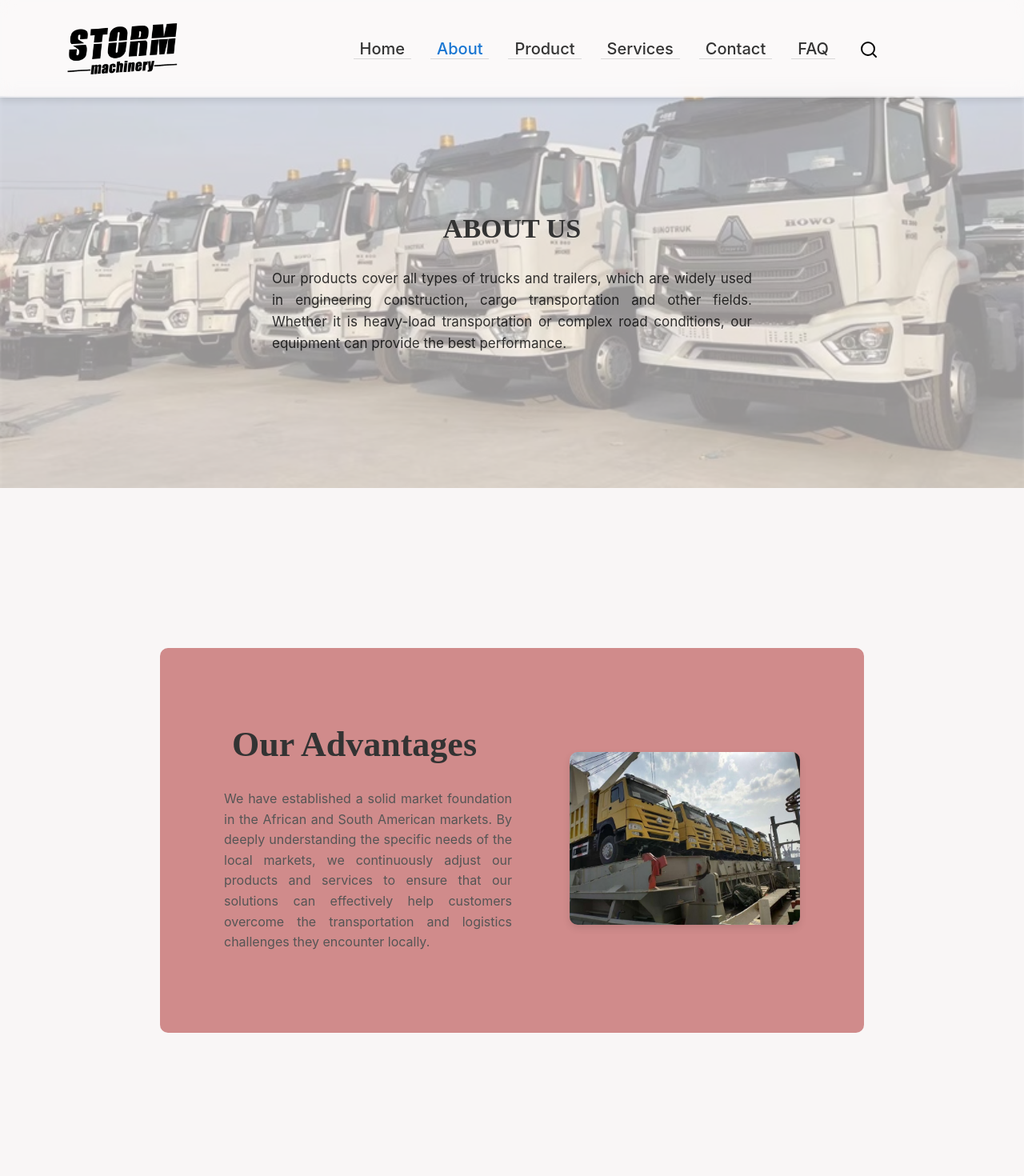
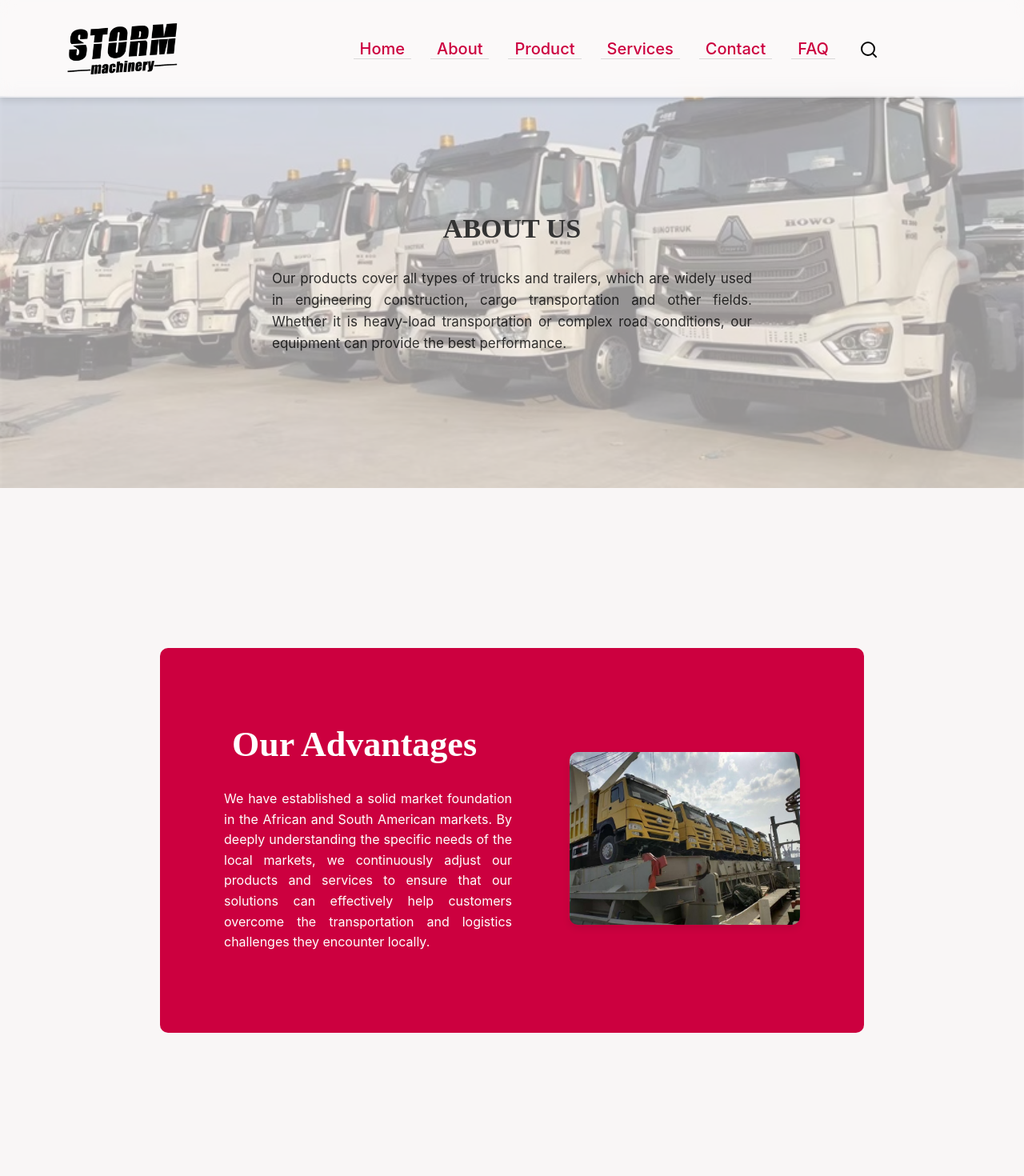
Before and after one commit to SAMIULLAH2105/Clone, a React (Vite) app in the folder Frontend/: page /about in a window 1280 px wide. Shown: the top 1470 px of the page at 80% size. Built offline with nearby package versions, Linux system fonts and the light colour scheme.

Commit message:
added theme functionality with primary & secondary colors and applied it to various components

```diff
--- a/Frontend/src/App.jsx
+++ b/Frontend/src/App.jsx
@@ -4,7 +4,7 @@ import Footer from './components/Footer';
 import { Outlet } from 'react-router-dom';
 import { products } from './components/ProductData'; // Import the product data
 import WhatsappButton from './components/WhatsappButton';
-
+import ThemeProvider  from './components/Theme';
 
 function App() {
   const [filteredProducts, setFilteredProducts] = useState(products); // Initially, all products
@@ -15,12 +15,14 @@ function App() {
   };
 
   return (
+    <ThemeProvider>
     <div className="App">
       <Navbar onSearch={handleSearch} /> {/* Pass the search handler to Navbar */}
       <Outlet context={{ filteredProducts, handleSearch }} /> {/* Provide context to child routes */}
       <WhatsappButton />
       <Footer />
     </div>
+    </ThemeProvider>
   );
 }
 
--- a/Frontend/src/components/AdvantagesSection.jsx
+++ b/Frontend/src/components/AdvantagesSection.jsx
@@ -1,12 +1,14 @@
 import React from 'react';
 import styles from '../styles/AdvantagesSection.module.css';
+import { useTheme } from "./Theme";
 
 const AdvantagesSection = () => {
+  const { theme } = useTheme();
   return (
-    <div className={styles.container}>
+    <div className={styles.container} style={{ backgroundColor: theme.primaryColor }}>
       <div className={styles.textContainer}>
-        <h2 className={styles.heading}>Our Advantages</h2>
-        <p className={styles.description}>
+        <h2 className={styles.heading} style={{ color: theme.secondaryColor }}>Our Advantages</h2>
+        <p className={styles.description} style={{ color: theme.secondaryColor }}>
           We have established a solid market foundation in the African and South American markets. By deeply understanding the specific needs of the local markets, we continuously adjust our products and services to ensure that our solutions can effectively help customers overcome the transportation and logistics challenges they encounter locally.
         </p>
       </div>
--- a/Frontend/src/components/ContactForm.jsx
+++ b/Frontend/src/components/ContactForm.jsx
@@ -1,7 +1,9 @@
 import React, { useState } from "react";
 import styles from "../styles/ContactForm.module.css";
+import { useTheme } from "../components/Theme";
 
 function ContactForm({heading}) {
+  const { theme } = useTheme();  // Destructure theme from the useTheme hook
   const [formData, setFormData] = useState({
     name: "",
     email: "",
@@ -42,8 +44,8 @@ function ContactForm({heading}) {
 
   return (
     <>
-    <h2 className={styles.mainHead}>{heading}</h2>
-    <form onSubmit={handleSubmit} className={styles.inquiry}>
+    <h2 className={styles.mainHead} >{heading}</h2>
+    <form onSubmit={handleSubmit} className={styles.inquiry} style={{ backgroundColor: theme.primaryColor }}>
 
       <label htmlFor="name">Your Name *</label>
       <input
@@ -53,6 +55,7 @@ function ContactForm({heading}) {
         value={formData.name}
         onChange={handleChange}
         required
+        style={{ backgroundColor: theme.primaryColor }}
       />
       <label htmlFor="email">Email*</label>
       <input
@@ -61,6 +64,7 @@ function ContactForm({heading}) {
         value={formData.email}
         onChange={handleChange}
         required
+        style={{ backgroundColor: theme.primaryColor }}
       />
       <label htmlFor="whatsappNumber">WhatsApp number *</label>
       <input
@@ -70,6 +74,7 @@ function ContactForm({heading}) {
         value={formData.whatsappNumber}
         onChange={handleChange}
         required
+        style={{ backgroundColor: theme.primaryColor }}
       />
 
       <label htmlFor="message">Message *</label>
@@ -81,6 +86,7 @@ function ContactForm({heading}) {
         value={formData.message}
         onChange={handleChange}
         required
+        style={{ backgroundColor: theme.primaryColor }}
       />
 
       <button type="submit">Send Message</button>
--- a/Frontend/src/components/Description.jsx
+++ b/Frontend/src/components/Description.jsx
@@ -1,8 +1,15 @@
 import React from 'react';
 import styles from '../styles/Description.module.css';
 import { FaArrowDown } from "react-icons/fa";
+import { useNavigate } from "react-router-dom";
+import { useTheme } from "../components/Theme";
 
 const Description = ({ heading, subheading, description, buttonText }) => {
+  const { theme } = useTheme();  // Destructure theme from the useTheme hook
+  const navigate = useNavigate();
+  const handleClick = () => {
+    navigate('/contact');
+  };
   return (
     <div className={styles.container}>
       <div className={styles.content}>
@@ -12,7 +19,7 @@ const Description = ({ heading, subheading, description, buttonText }) => {
 
 
         {buttonText && (
-          <button  className={styles.contactButton}><FaArrowDown />{buttonText}</button>
+          <button  className={styles.contactButton} onClick={handleClick} style={{ backgroundColor: theme.primaryColor }}><FaArrowDown />{buttonText}</button>
         )}
       </div>
     </div>
--- a/Frontend/src/components/FAQPurchasing.jsx
+++ b/Frontend/src/components/FAQPurchasing.jsx
@@ -1,6 +1,7 @@
 import React, { useState } from "react";
 import styles from "../styles/FAQPurchasing.module.css";
 import WhatsAppIcon from "../assets/whatsapp.svg";
+import { useTheme } from "./Theme";
 
 function FAQItem({ title, content, isOpen, onToggle }) {
   return (
@@ -14,6 +15,7 @@ function FAQItem({ title, content, isOpen, onToggle }) {
 }
 
 function FAQPurchasing() {
+  const { theme } = useTheme();
   const [activeIndex, setActiveIndex] = useState(0);
   const [name, setName] = useState("");
   const [whatsapp, setWhatsapp] = useState("");
@@ -71,7 +73,7 @@ function FAQPurchasing() {
         </div>
       </div>
 
-      <div className={styles.rightSection}>
+      <div className={styles.rightSection} style={{ backgroundColor: theme.primaryColor }}>
         <h2>If you are interested, please contact us</h2>
         <form onSubmit={handleSubmit}>
           <label htmlFor="name">Your Name</label>
@@ -81,6 +83,7 @@ function FAQPurchasing() {
             value={name}
             onChange={(e) => setName(e.target.value)}
             required
+            style={{ backgroundColor: theme.primaryColor }}
           />
 
           <label htmlFor="whatsapp">
@@ -92,6 +95,7 @@ function FAQPurchasing() {
             value={whatsapp}
             onChange={(e) => setWhatsapp(e.target.value)}
             required
+            style={{ backgroundColor: theme.primaryColor }}
           />
 
           <label htmlFor="message">
@@ -102,6 +106,7 @@ function FAQPurchasing() {
             value={message}
             onChange={(e) => setMessage(e.target.value)}
             required
+            style={{ backgroundColor: theme.primaryColor }}
           />
 
           <button type="submit">
--- a/Frontend/src/components/Navbar.jsx
+++ b/Frontend/src/components/Navbar.jsx
@@ -1,12 +1,14 @@
-import React, { useState, useEffect } from "react";
+import React, { useState } from "react";
 import { Link, useLocation } from "react-router-dom";
 import styles from "../styles/Navbar.module.css";
 import "../styles/searchOverlay.css";
 import { products } from "./ProductData"; // Importing products array
 import Brand from './Brand';
+import { useTheme } from "./Theme";
 
 const Navbar = ({ onSearch }) => {
   const location = useLocation();
+  const { theme } = useTheme();  // Destructure theme object from ThemeContext
   const [isNavOpen, setIsNavOpen] = useState(false);
   const [isSearchOpen, setIsSearchOpen] = useState(false);
   const [searchTerm, setSearchTerm] = useState(""); // Track the search term
@@ -43,7 +45,7 @@ const Navbar = ({ onSearch }) => {
         <div className={styles.line}></div>
       </button>
 
-      <nav className={`${styles.navbarNav} ${isNavOpen ? styles.open : ""}`}>
+      <nav className={`${styles.navbarNav} ${isNavOpen ? styles.open : ""}`} style={{ color: theme.primaryColor }}>
         <ul className={styles.navList}>
           {["Home", "About", "Product", "Services", "Contact", "FAQ"].map(
             (item) => {
@@ -55,6 +57,7 @@ const Navbar = ({ onSearch }) => {
                     className={`${styles.navLink} ${
                       location.pathname === path ? styles.active : ""
                     }`}
+                    style={{ color: theme.primaryColor }}
                   >
                     {item}
                   </Link>
--- /dev/null
+++ b/Frontend/src/components/Theme.jsx
@@ -0,0 +1,27 @@
+import React, { createContext, useState, useContext } from 'react';
+
+// Create ThemeContext
+const ThemeContext = createContext();
+
+// Theme provider component
+const ThemeProvider = ({ children }) => {
+  const [theme, setTheme] = useState({
+    primaryColor: '#cc003f', // red color for primary
+    secondaryColor: '#ffffff', // White color for secondary
+  });
+
+  const changeTheme = (primary, secondary) => {
+    setTheme({ primaryColor: primary, secondaryColor: secondary });
+  };
+
+  return (
+    <ThemeContext.Provider value={{ theme, changeTheme }}>
+      {children}
+    </ThemeContext.Provider>
+  );
+};
+
+// Custom hook to use theme
+export const useTheme = () => useContext(ThemeContext);
+
+export default ThemeProvider;
--- a/Frontend/src/styles/ContactForm.module.css
+++ b/Frontend/src/styles/ContactForm.module.css
@@ -33,7 +33,7 @@
   font-size: 16px;
   background-color: #66b9da; /* Light blue input background */
   color: white; /* Text color in inputs */
-}
+  border-bottom: 1px solid #cfcfcfc2;}
 
 .inquiry input::placeholder, .inquiry textarea::placeholder {
   color: #d9e3ef; /* Placeholder text color */
--- a/Frontend/src/styles/Description.module.css
+++ b/Frontend/src/styles/Description.module.css
@@ -66,7 +66,7 @@ p {
 }
 
 .contactButton:hover {
-  background-color: #0056b3;
+  background-color: rgb(246, 75, 75);
 }
 
 @media (max-width: 480px) {
--- a/Frontend/src/styles/FAQPurchasing.module.css
+++ b/Frontend/src/styles/FAQPurchasing.module.css
@@ -87,7 +87,7 @@ h2 {
 }
 
 .requiredAsterisk {
-    color: red;
+    color: darkred;
     font-size: 18px;
     margin-left: 5px;
 }
```
